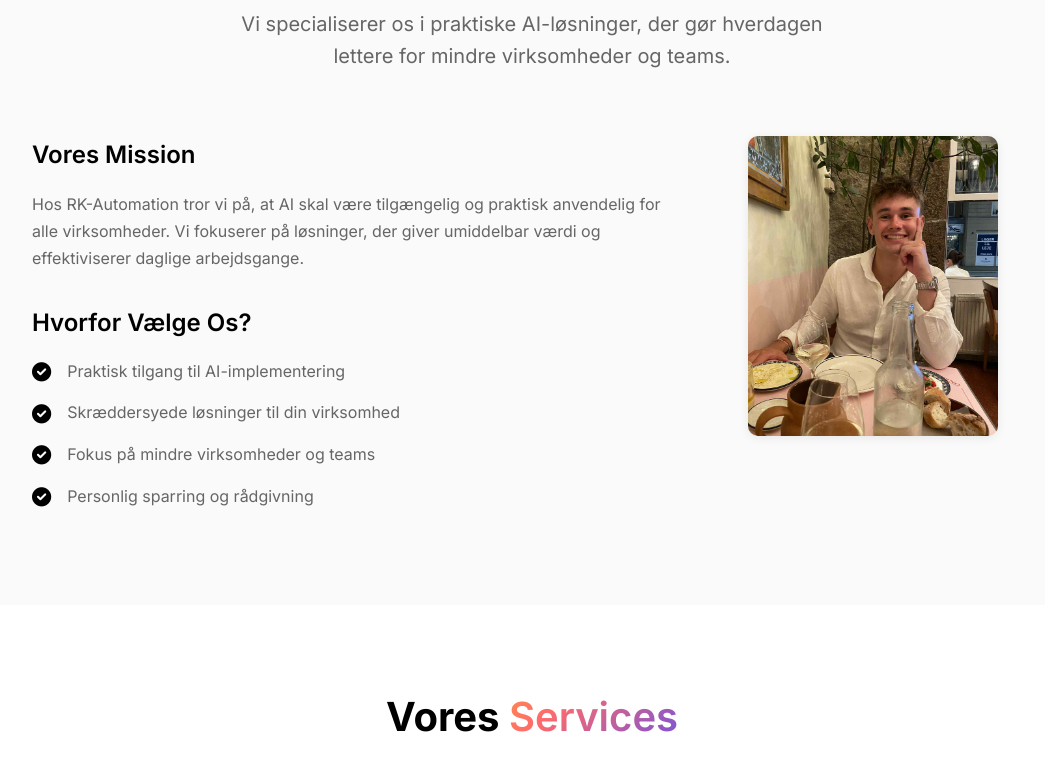
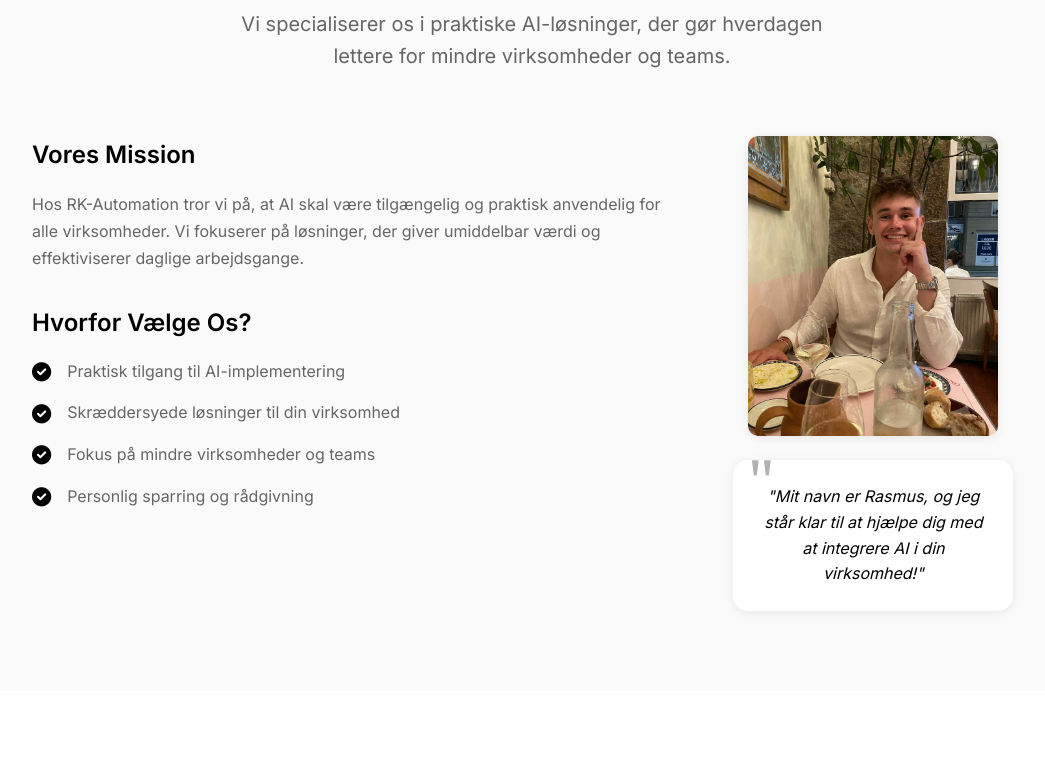
Before and after one commit to GustavWester/rkautomation-website, a website: page index.html in a window 1280 px wide. Shown: the part 640-1408 px from the top of the page, without its empty margins (108-1153 px from the left). Drawn offline with Linux system fonts and the light colour scheme.

Commit message:
demo included and portrait updated

```diff
--- a/index.html
+++ b/index.html
@@ -78,6 +78,9 @@
                     </div>
                     <div class="about-portrait">
                         <img src="images/rasmus.jpg" alt="Rasmus" class="portrait-image">
+                        <div class="portrait-quote">
+                            <p>"Mit navn er Rasmus, og jeg står klar til at hjælpe dig med at integrere AI i din virksomhed!"</p>
+                        </div>
                     </div>
                 </div>
             </div>
--- a/styles.css
+++ b/styles.css
@@ -352,8 +352,10 @@ section {
 
 .about-portrait {
     display: flex;
+    flex-direction: column;
     justify-content: center;
     align-items: center;
+    gap: 1.5rem;
 }
 
 .portrait-image {
@@ -367,6 +369,38 @@ section {
 
 .portrait-image:hover {
     transform: scale(1.05);
+}
+
+.portrait-quote {
+    max-width: 280px;
+    text-align: center;
+    padding: 1.5rem;
+    background: white;
+    border-radius: 15px;
+    box-shadow: var(--shadow);
+    position: relative;
+}
+
+.portrait-quote::before {
+    content: '"';
+    position: absolute;
+    top: -10px;
+    left: 15px;
+    font-size: 4rem;
+    color: var(--primary-color);
+    font-family: Georgia, serif;
+    line-height: 1;
+    opacity: 0.3;
+}
+
+.portrait-quote p {
+    margin: 0;
+    color: var(--text-primary);
+    font-style: italic;
+    line-height: 1.6;
+    font-size: 1rem;
+    position: relative;
+    z-index: 1;
 }
 
 .about-text h3 {
@@ -1220,6 +1254,15 @@ section {
         margin: 0 auto;
     }
 
+    .portrait-quote {
+        max-width: 100%;
+        padding: 1.25rem;
+    }
+
+    .portrait-quote p {
+        font-size: 0.9rem;
+    }
+
     .hero-buttons {
         flex-direction: column;
     }
```
